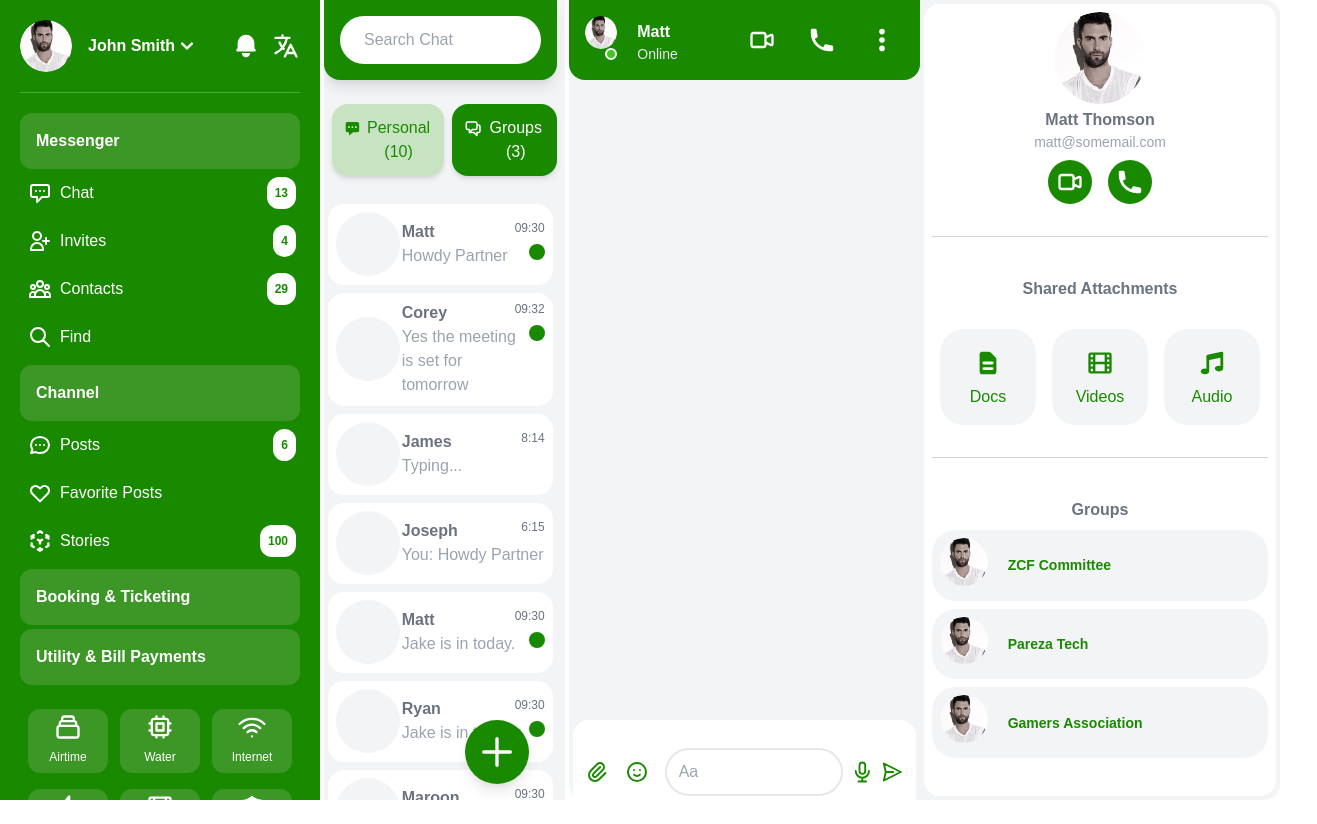
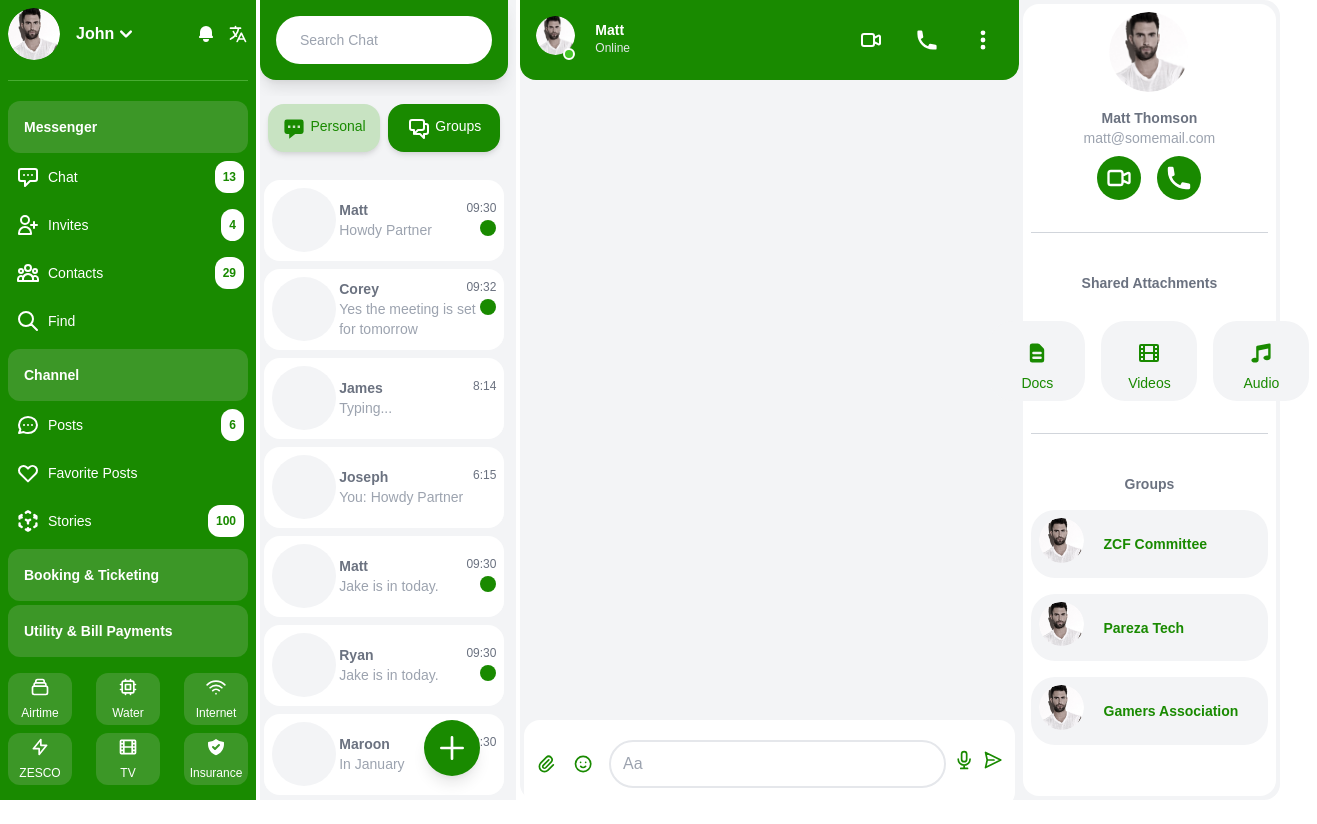
Before and after one commit to cephaschapa/ZCF-Web, a Next.js app: page /chat in a window 1280 px wide. Shown: the whole page, 1317 px wide, since content can reach past the window. Built offline with nearby package versions, Linux system fonts and the light colour scheme.

Commit message:
downscaled size

```diff
--- a/components/Buttons/Button.js
+++ b/components/Buttons/Button.js
@@ -1,7 +1,7 @@
 // Button Component
 function Buttons({title, type, icon}) {
     return (
-            <button className={`${type == 'primary' ? 'bg-[#C8E3C2] text-[#198A00] transition duration-150 transform hover:bg-[#97d889] hover:text-white' : 'bg-[#198A00]'} flex justify-center rounded-2xl p-3 shadow-md w-1/2 m-1 transition transform duration-200 hover:bg-[#2b9b12]`}>
+            <button className={`${type == 'primary' ? 'bg-[#C8E3C2] text-[#198A00] transition duration-150 transform hover:bg-[#97d889] hover:text-white' : 'bg-[#198A00]'} flex justify-center rounded-2xl p-3 text-sm shadow-md w-1/2 m-1 transition transform duration-200 hover:bg-[#2b9b12]`}>
                 {icon}
                 {title}
             </button>
--- a/components/Buttons/FloatingActionBtn.js
+++ b/components/Buttons/FloatingActionBtn.js
@@ -1,6 +1,6 @@
 function FloatingActionBtn({icon}) {
     return (
-        <div className="bg-[#198A00] p-3 h-16 w-16 float-right bg-[#198A00] text-white shadow-lg rounded-full cursor-pointer transition duration-150 transform hover:scale-105" title="New Chat">
+        <div className="bg-[#198A00] p-3 h-14 w-14 float-right bg-[#198A00] text-white shadow-lg rounded-full cursor-pointer transition duration-150 transform hover:scale-105" title="New Chat">
             {icon}
         </div>
     )
--- a/components/Chat/ChatGroups.js
+++ b/components/Chat/ChatGroups.js
@@ -2,7 +2,7 @@ import Image from "next/image"
 
 function ChatGroups({name}) {
     return (
-            <div className="flex flex-row bg-gray-100 w-full mt-2 rounded-3xl p-2 items-center">
+            <div className="flex flex-row bg-gray-100 w-full mt-4 rounded-3xl p-2 items-center">
                 <div className="h-full w-14 items-center">
                     <Image src="/assets/profilepic.png" alt="Profile Picture" className="rounded-full cursor-pointer p-2 transition duration-150 transform hover:scale-95" height={92} width={92} />
                 </div>
--- a/components/Chat/ChatSection.js
+++ b/components/Chat/ChatSection.js
@@ -20,13 +20,13 @@ function ChatSection() {
                         <div className="p-1 h-1 w-1 bg-[#44c526] float-right mt-8 -ml-16 bor rounded-full z-10 relative border-2 border-white"></div>
                     </div>
                     <div className="flex flex-col ml-2 p-2 h-full">
-                        <p className="font-bold">Matt</p>
-                        <p className="text-sm text-gray-200">Online</p>
+                        <p className="font-bold text-sm">Matt</p>
+                        <p className="text-xs text-gray-200">Online</p>
                     </div>
                     <div className="flex ml-2 p-3 h-full justify-end w-full space-x-8 items-center">
-                        <VideoCameraIcon className="h-7"/>
-                        <PhoneIcon className="h-7"/>
-                        <DotsVerticalIcon className="h-7"/>
+                        <VideoCameraIcon className="h-6"/>
+                        <PhoneIcon className="h-6"/>
+                        <DotsVerticalIcon className="h-6"/>
                     </div>
 
                 </div>
@@ -36,25 +36,25 @@ function ChatSection() {
 
                     </div>
                 </div>
-                <div className="flex p-1 h-28 space-x-4 mt-8">
+                <div className="flex p-1 h-24 space-x-4 mt-8">
                     <div className="flex bg-white rounded-2xl mt-1 h-full w-full space-x-4 items-center p-3">
-                        <PaperClipIcon className="h-8 text-[#198A00] cursor-pointer"/>
-                        <EmojiHappyIcon className="h-8 text-[#198A00] cursor-pointer"/>
+                        <PaperClipIcon className="h-6 text-[#198A00] cursor-pointer"/>
+                        <EmojiHappyIcon className="h-6 text-[#198A00] cursor-pointer"/>
 
                         <div className="flex w-full space-x-2">
                             <input className="bg-white p-3 w-full h-12 rounded-3xl items-center border-2 active:outline-none focus:outline-none border-2 focus:border-[#198A00] text-gray-600" type="text" placeholder="Aa"/>
-                            <MicrophoneIcon className="h-8 text-[#198A00] m-2 cursor-pointer"/>
-                            <PaperAirplaneIcon className="h-8 text-[#198A00] rotate-90 m-2 cursor-pointer"/>
+                            <MicrophoneIcon className="h-6 text-[#198A00] m-2 cursor-pointer"/>
+                            <PaperAirplaneIcon className="h-6 text-[#198A00] rotate-90 m-2 cursor-pointer"/>
                         </div>
                     </div>
                 </div>
             </div>
-            <div className="flex-grow w-2/4 p-2 bg-white m-1 rounded-2xl">
+            <div className="flex-grow w-1/3 p-2 bg-white m-1 rounded-2xl">
                 <div className="flex flex-col items-center h-24">
-                    <Image src="/assets/profilepic.png" alt="Profile Picture" className="rounded-full cursor-pointer p-2 transition duration-150 transform hover:scale-95" height={92} width={92} />
+                    <Image src="/assets/profilepic.png" alt="Profile Picture" className="rounded-full cursor-pointer p-2 transition duration-150 transform hover:scale-95" height={80} width={80} />
                 </div>
                 <div className="flex flex-col items-center">
-                    <p className="font-bold text-gray-500">Matt Thomson</p>
+                    <p className="font-bold text-gray-500 text-sm">Matt Thomson</p>
                     <p className="text-sm text-gray-400">matt@somemail.com</p>
                 </div>
                 <div className="flex flex-row justify-center items-center w-full border-b border-gray-300 pb-6">
@@ -62,15 +62,15 @@ function ChatSection() {
                     <button className="bg-[#198A00] m-2 p-2 rounded-full"><PhoneIcon className="h-7"/></button>
                 </div>
                 <div className="flex flex-col items-center mt-10 border-b border-gray-300 pb-6">
-                    <p className="text-gray-500 font-bold">Shared Attachments</p>
+                    <p className="text-gray-500 font-bold text-sm">Shared Attachments</p>
                     <div className="flex flex-row mt-5">
-                        <button className="flex flex-col items-center space-y-2 pt-5 text-[#198A00] bg-gray-100 m-2 p-2 rounded-3xl h-24 w-24"><DocumentTextIcon className="h-7"/> <span>Docs</span></button>
-                        <button className="flex flex-col items-center space-y-2 pt-5 text-[#198A00] bg-gray-100 m-2 p-2 rounded-3xl h-24 w-24"><FilmIcon className="h-7"/><span>Videos</span></button>
-                        <button className="flex flex-col items-center space-y-2 pt-5 text-[#198A00] bg-gray-100 m-2 p-2 rounded-3xl h-24 w-24"><MusicNoteIcon className="h-7"/><span>Audio</span></button>
+                        <button className="flex text-sm flex-col items-center space-y-2 pt-5 text-[#198A00] bg-gray-100 m-2 p-2 rounded-3xl h-20 w-24"><DocumentTextIcon className="h-7"/> <span>Docs</span></button>
+                        <button className="flex text-sm flex-col items-center space-y-2 pt-5 text-[#198A00] bg-gray-100 m-2 p-2 rounded-3xl h-20 w-24"><FilmIcon className="h-7"/><span>Videos</span></button>
+                        <button className="flex text-sm flex-col items-center space-y-2 pt-5 text-[#198A00] bg-gray-100 m-2 p-2 rounded-3xl h-20 w-24"><MusicNoteIcon className="h-7"/><span>Audio</span></button>
                     </div>
                 </div>
                 <div className="flex flex-col items-center mt-10">
-                    <p className="text-gray-500 font-bold">Groups</p>
+                    <p className="text-gray-500 font-bold text-sm">Groups</p>
                     <ChatGroups name="ZCF Committee"/>
                     <ChatGroups name="Pareza Tech"/>
                     <ChatGroups name="Gamers Association"/>
--- a/components/Chat/PersonalChats.js
+++ b/components/Chat/PersonalChats.js
@@ -154,11 +154,11 @@ function PersonalChats({isActive}) {
                             </div>
                             <div className="flex flex-col w-full">
                                 <div className="flex flex-row justify-between">
-                                    <p className="font-bold">{data.firstname}</p>
+                                    <p className="font-bold text-sm">{data.firstname}</p>
                                     <p className="text-xs">{data.dateRecieved}</p>
                                 </div>
                                 <div className="flex flex-row w-full justify-between">
-                                    <p className="text-gray-400">{data.isTyping? 'Typing...' : data.messageSnippet}</p>
+                                    <p className="text-gray-400 text-sm">{data.isTyping? 'Typing...' : data.messageSnippet}</p>
                                     <p className={`${data.hasRead == false ? 'p-2 bg-[#198A00] rounded-full h-2 w-2': 'bg-none'}`}></p>
                                 </div>
                             </div>
--- a/components/MarketPlaceItems.js
+++ b/components/MarketPlaceItems.js
@@ -1,7 +1,7 @@
 
 function MarketPlaceItems({icon, title}) {
     return (
-        <div className="flex transition duration-150 transform hover:bg-white hover:text-[#198A00] cursor-pointer space-y-2 flex-col rounded-xl items-center h-16 w-20 py-1 bg-[#3c9727]">
+        <div className="flex transition duration-150 transform hover:bg-white hover:text-[#198A00] cursor-pointer space-y-2 flex-col rounded-xl items-center w-16 h-15 py-1 bg-[#3c9727]">
             <p>{icon}</p>
             <p className="text-xs">{title}</p>
         </div>
--- a/components/Midpanel/Midpanel.js
+++ b/components/Midpanel/Midpanel.js
@@ -14,7 +14,7 @@ function Midpanel() {
             <div className="bg-[#198A00] p-4 h-20 rounded-br-2xl rounded-bl-2xl top-0 sticky shadow-lg z-10">
                 <div className="bg-white p-3 px-6 rounded-full">
                     <form className="flex items-center">
-                        <input className="flex-grow focus:outline-none text-gray-700 bg-transparent" type="search" placeholder="Search Chat"/>
+                        <input className="flex-grow focus:outline-none text-gray-700 bg-transparent text-sm" type="search" placeholder="Search Chat"/>
                         <SearchIcon className="text-gray-400 h-6"/>
                     </form>
                 </div>
@@ -26,12 +26,12 @@ function Midpanel() {
                         e.preventDefault();
                         setOpenTab(1)
                     }
-                } title="Personal (10)" icon={<ChatAltIcon className="h-6 mr-1"/>} type="primary"/>
+                } title="Personal" icon={<ChatAltIcon className="h-6 mr-1"/>} type="primary"/>
                 <Buttons onClick={
                     (e)=>{
                         e.preventDefault();
                         setOpenTab(2)
-                    }} title="Groups (3)" icon={<ChatAlt2Icon className="h-6 mr-1" />} type="secondary"/>
+                    }} title="Groups" icon={<ChatAlt2Icon className="h-6 mr-1" />} type="secondary"/>
             </div>
             {/* Chat items */}
             <div className="mt-4 p-1">
--- a/components/NavHeadings.js
+++ b/components/NavHeadings.js
@@ -1,7 +1,7 @@
 function NavHeadings({heading}) {
     return (
         <div>
-            <h1 className="p-4 font-bold bg-[#3c9727] mb-1 mt-1 rounded-xl">{heading}</h1>
+            <h1 className="p-4 font-bold text-sm bg-[#3c9727] mb-1 mt-1 rounded-xl">{heading}</h1>
         </div>
     )
 }
--- a/components/Navbar.js
+++ b/components/Navbar.js
@@ -48,7 +48,7 @@ function Navbar({active}) {
 
     return (
         <div>
-            <div className=" w-80 bg-[#198A00] h-screen p-5 text-white mr-1 overflow-auto scrollbar-thin scrollbar-thumb-gray-300 scrollbar-track-gray-100">
+            <div className=" w-64 bg-[#198A00] h-screen p-2 text-white mr-1 overflow-auto scrollbar-thin scrollbar-thumb-gray-300 scrollbar-track-gray-100">
                 {/* Header */}
                     <div className="flex border-b border-[#48ac32] pb-5 sticky top-0 bg-[#198A00] z-10">
                         {/* User Profile */}
@@ -60,11 +60,11 @@ function Navbar({active}) {
                                 ref={btnDropdownRef}
                                 onClick={() => {
                                     dropdownPopoverShow ? closeDropdownPopover() : openDropdownPopover()
-                                }}  className="flex font-bold"  >John Smith <span><ChevronDownIcon className="h-6"/></span>
+                                }}  className="flex font-bold"  >John<span><ChevronDownIcon className="h-6"/></span>
                                 </button>
                         </div>
                         {/* Dropdown Content */}
-                        <div className={`${dropdownPopoverShow ? "transition duration-100 scale-100" : "transition duration-100 scale-0"}  origin-top-left absolute left-0 mt-16 ml-5 w-56 rounded-md shadow-lg bg-white ring-1 ring-black ring-opacity-5 focus:outline-none p-2 text-gray-400 z-50`}>
+                        <div className={`${dropdownPopoverShow ? "transition duration-100 scale-100" : "transition duration-100 scale-0"}  origin-top-left absolute left-0 mt-16 ml-0 w-56 rounded-md shadow-lg bg-white ring-1 ring-black ring-opacity-5 focus:outline-none p-2 text-gray-400 z-50`}>
                             <div className="py-1" role="none">
                             {/* <!-- Active: "bg-gray-100 text-gray-900", Not Active: "text-gray-700" --> */}
                             <a href="#" className="block px-4 py-2 text-sm text-[#198A00] font-bold" role="menuitem" tabIndex="-1" id="menu-item-0">Signed in as</a>
@@ -81,8 +81,8 @@ function Navbar({active}) {
                         </div>
                         {/* Toggle Menu */}
                         <div className="flex w-1/3 justify-end space-x-3 items-center">
-                            <BellIcon className="h-7 cursor-pointer"/>
-                            <TranslateIcon className={`${drawerMenuShow ? "transition duration-100 scale-100" : "transition duration-100 scale-0"} h-7 cursor-pointer`} onClick={drawerMenuShow ? expandDrawerMenu(): minimizeMenu()}/>
+                            <BellIcon className="h-5 cursor-pointer"/>
+                            <TranslateIcon className={`${drawerMenuShow ? "transition duration-100 scale-100" : "transition duration-100 scale-0"} h-5 cursor-pointer`} onClick={drawerMenuShow ? expandDrawerMenu(): minimizeMenu()}/>
                         </div>
                     </div>
                 {/* navigation */}
@@ -121,13 +121,13 @@ function Navbar({active}) {
                     {/* Nav Footer Quick Access Icons */}
                     {/* Marketplace*/}
                     <NavHeadings heading="Utility & Bill Payments"/>
-                        <div className="grid grid-flow-col grid-cols-2 grid-rows-2 p-2 mt-4 items-center gap-4">
-                            <MarketPlaceItems icon={<CollectionIcon className="h-7"/>} title="Airtime"/>
-                            <MarketPlaceItems icon={<LightningBoltIcon className="h-7"/>} title="Electricity"/>
-                            <MarketPlaceItems icon={<ChipIcon className="h-7"/>} title="Water"/>
-                            <MarketPlaceItems icon={<FilmIcon className="h-7"/>} title="Television"/>
-                            <MarketPlaceItems icon={<WifiIcon className="h-7"/>} title="Internet"/>
-                            <MarketPlaceItems icon={<ShieldCheckIcon className="h-7"/>} title="Insurance"/>
+                        <div className="grid grid-flow-col grid-cols-2 justify-evenly grid-rows-2 p-0 mt-4 items-center gap-2">
+                            <MarketPlaceItems icon={<CollectionIcon className="h-5"/>} title="Airtime"/>
+                            <MarketPlaceItems icon={<LightningBoltIcon className="h-5"/>} title="ZESCO"/>
+                            <MarketPlaceItems icon={<ChipIcon className="h-5"/>} title="Water"/>
+                            <MarketPlaceItems icon={<FilmIcon className="h-5"/>} title="TV"/>
+                            <MarketPlaceItems icon={<WifiIcon className="h-5"/>} title="Internet"/>
+                            <MarketPlaceItems icon={<ShieldCheckIcon className="h-5"/>} title="Insurance"/>
                         </div>
                     <NavFooter  className="mt-2"/>
                 </div>
--- a/components/Navitems.js
+++ b/components/Navitems.js
@@ -3,8 +3,8 @@ function Navitems({name, counter, icon}) {
 
 
     return (
-        <div onClick={function() {
-           }} className={`${counter < 0 ? 'bg-gray-50 text-[#198A00]' : 'bg-none text-white'} flex cursor-pointer p-2 items-center mb-2 rounded-xl transition duration-150 transform hover:bg-gray-50 hover:text-[#198A00]`}>
+        <div  onClick={function() {
+           }} className={`${counter < 0 ? 'bg-gray-50 text-[#198A00]' : 'bg-none text-white'} flex cursor-pointer p-2 items-center mb-2 rounded-xl transition duration-150 transform hover:bg-gray-50 hover:text-[#198A00] text-sm`}>
             <p className="mr-2">{icon}</p>
             <p>{name}</p>
             <p className={`${counter > 0 ? 'bg-white' : 'bg-none' } ml-32 p-2 rounded-xl text-[#198A00] right-1 absolute text-xs font-bold flex items-center`}>{counter}</p>
```
